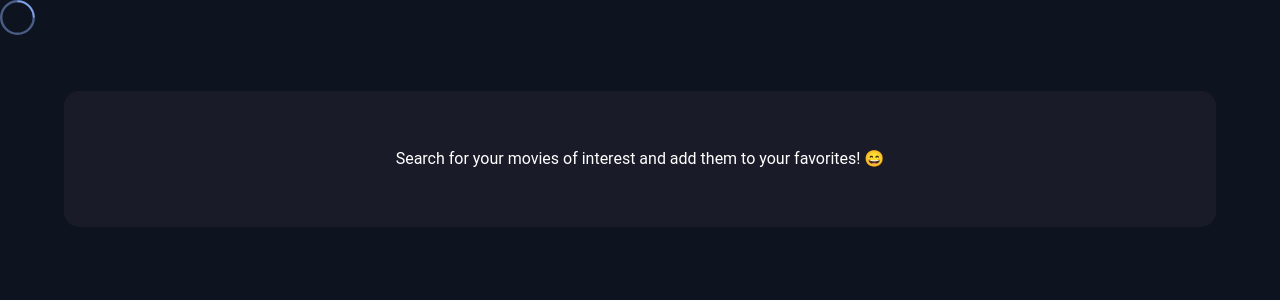
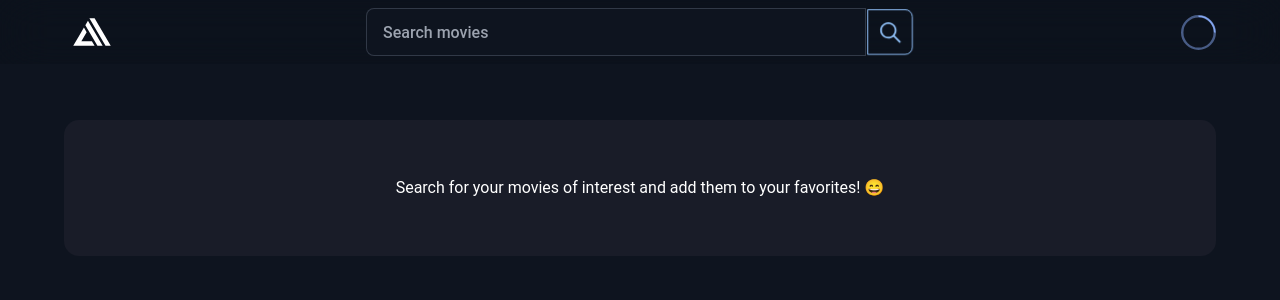
Before and after one commit to csandoval18/movie-app, a React (Create React App) app in the folder client/: page / in a window 1280 px wide. Shown: the top 300 px of the page. Built offline with nearby package versions, Linux system fonts and the light colour scheme; no server answers.

Commit message:
fixed loader position

```diff
--- a/client/src/components/Navbar/Navbar.tsx
+++ b/client/src/components/Navbar/Navbar.tsx
@@ -33,7 +33,7 @@ const Navbar: React.FC<NavbarProps> = ({}) => {
 	let body
 
 	if (user.loading === true)
-		return (body = (
+		body = (
 			<Oval
 				height={35}
 				width={35}
@@ -46,7 +46,7 @@ const Navbar: React.FC<NavbarProps> = ({}) => {
 				strokeWidth={3}
 				strokeWidthSecondary={2}
 			/>
-		))
+		)
 	else {
 		if (user.payload) {
 			body = (
```
